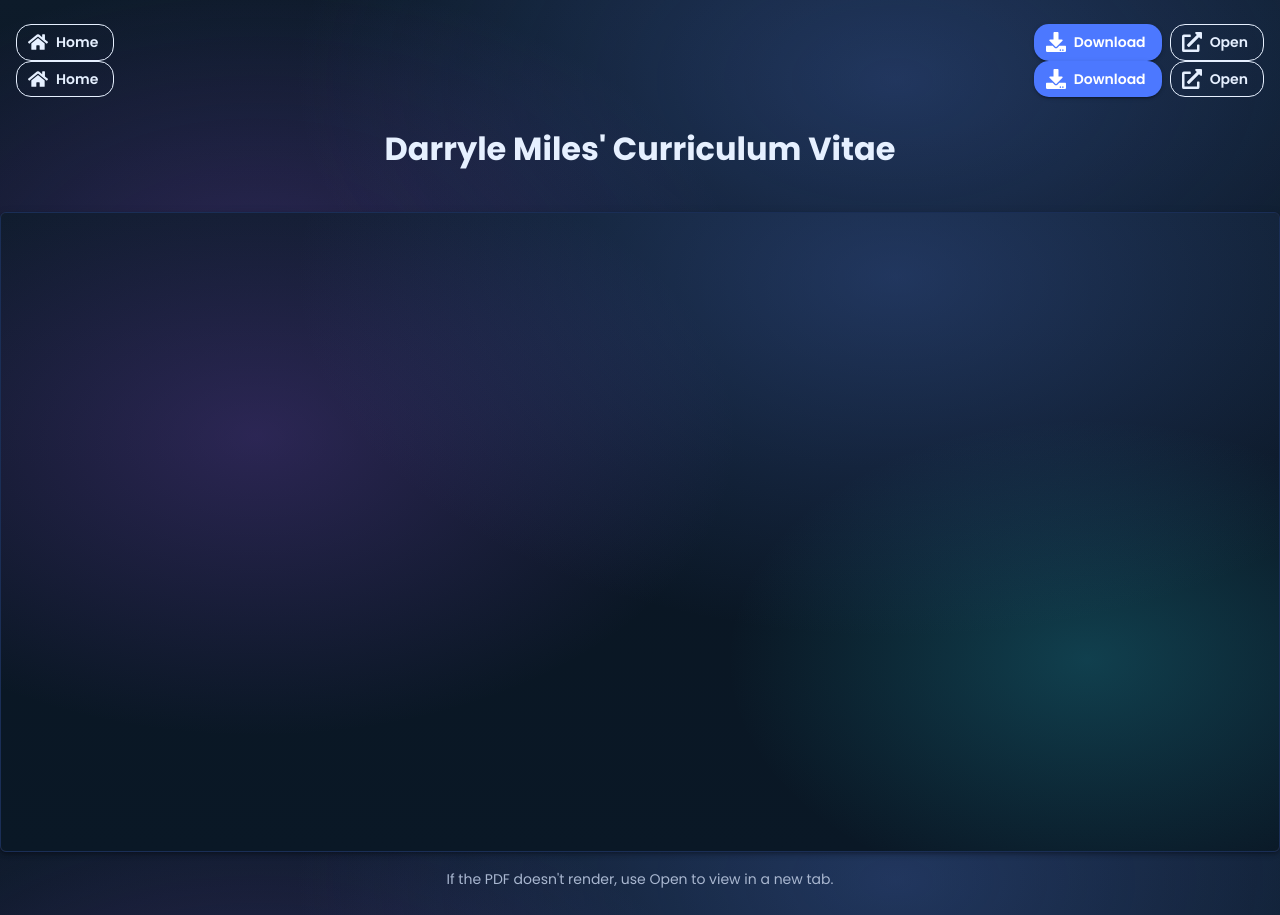
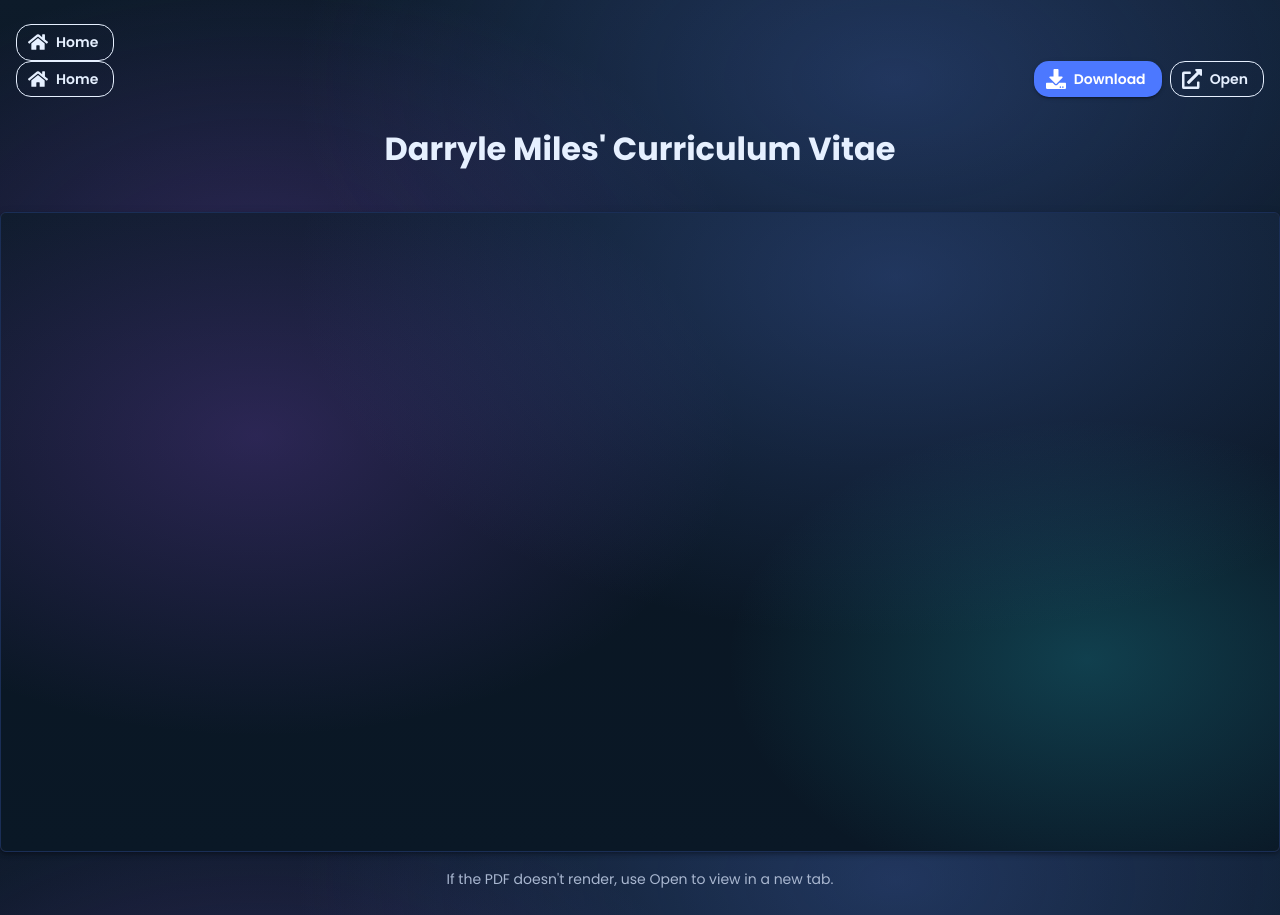
Before and after one commit to darrylemiles/portfolio, a React (Vite) app in the folder client/: page /cv in a window 1280 px wide. Built offline with nearby package versions, Linux system fonts and the light colour scheme.

Commit message:
refactor: remove CV download and open buttons from Navbar component

```diff
--- a/client/src/layout/Navbar.tsx
+++ b/client/src/layout/Navbar.tsx
@@ -1,22 +1,11 @@
 import { Button, Stack, Tooltip } from '@mui/material'
-import { FaDownload, FaExternalLinkAlt, FaHome } from 'react-icons/fa'
+import { FaHome } from 'react-icons/fa'
 import { useNavigate } from 'react-router-dom';
 
 import React from 'react'
-import cvPdf from '../assets/Darryle Miles CV.pdf';
 
 const Navbar: React.FC = () => {
   const navigate = useNavigate();
-  const downloadCv = () => {
-    const a = document.createElement('a');
-    a.href = cvPdf;
-    a.download = 'Darryle Miles CV.pdf';
-    a.click();
-  };
-
-  const openInNewTab = () => {
-    window.open(cvPdf, '_blank', 'noopener,noreferrer');
-  };
 
   return (
     <Stack
@@ -42,34 +31,6 @@
           Home
         </Button>
       </Stack>
-      <Stack
-        direction={{ xs: 'column', sm: 'row' }}
-        spacing={1}
-        sx={{ width: { xs: '100%', sm: 'auto' } }}
-      >
-        <Tooltip title="Download PDF">
-          <Button
-            variant="contained"
-            color="primary"
-            startIcon={<FaDownload />}
-            onClick={downloadCv}
-            sx={{ width: { xs: '100%', sm: 'auto' } }}
-          >
-            Download
-          </Button>
-        </Tooltip>
-        <Tooltip title="Open in new tab">
-          <Button
-            variant="outlined"
-            color="inherit"
-            startIcon={<FaExternalLinkAlt />}
-            onClick={openInNewTab}
-            sx={{ width: { xs: '100%', sm: 'auto' } }}
-          >
-            Open
-          </Button>
-        </Tooltip>
-      </Stack>
     </Stack>
   )
 }
```
